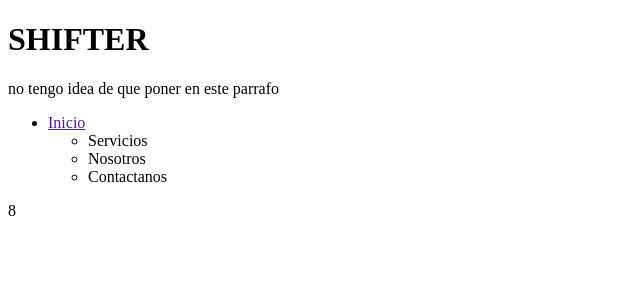
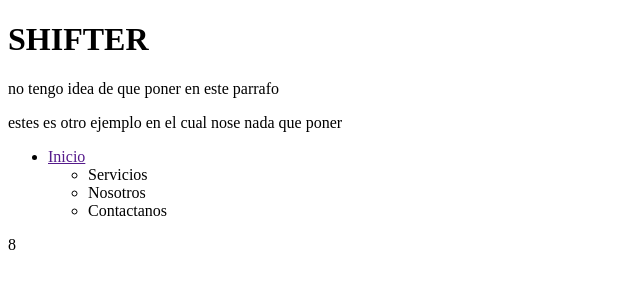
Before and after one commit to Fabreumanan/Proyecto-Pagina-web, a plain HTML site: page index.html in a window 1280 px wide. Shown: the whole page, without its empty margins (0-640 px from the left). Drawn offline with Linux system fonts and the light colour scheme.

Commit message:
Otro ejemplo

```diff
--- a/index.html
+++ b/index.html
@@ -11,6 +11,7 @@
 <body>
     <h1 class: "letra" >SHIFTER</h1>
     <p>no tengo idea de que poner en este parrafo</p>
+    <P>estes es otro ejemplo en el cual nose nada que poner</P>
 
     <header>
         <nav class="prueba">
```
